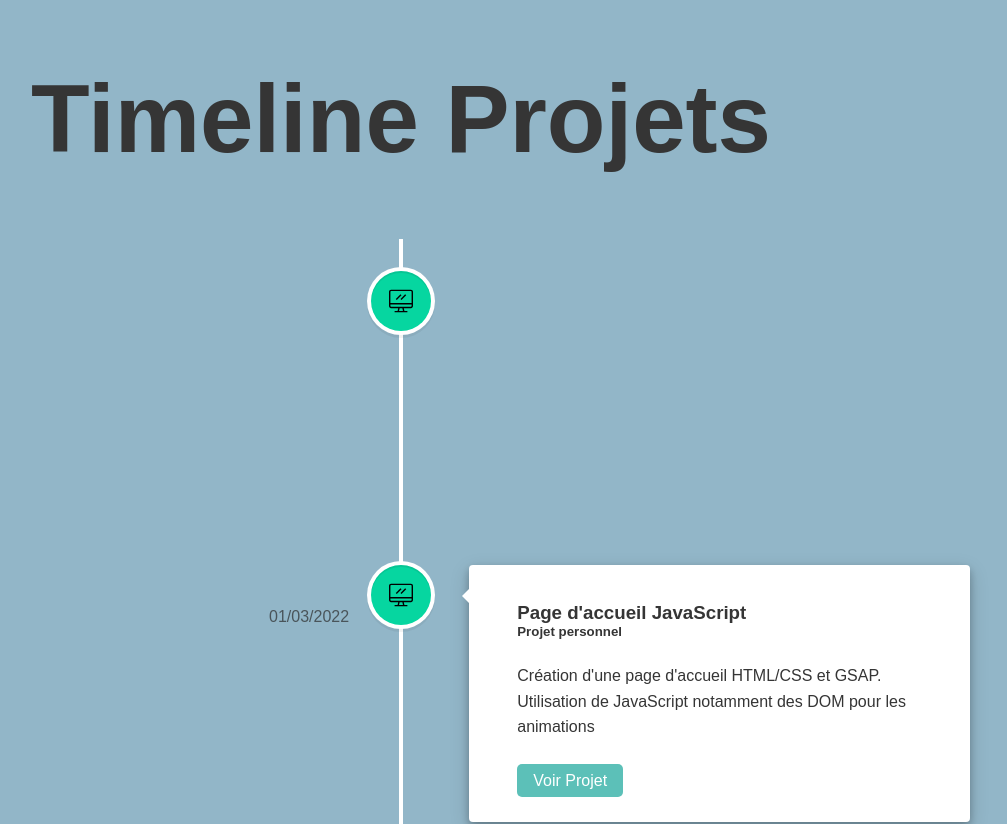
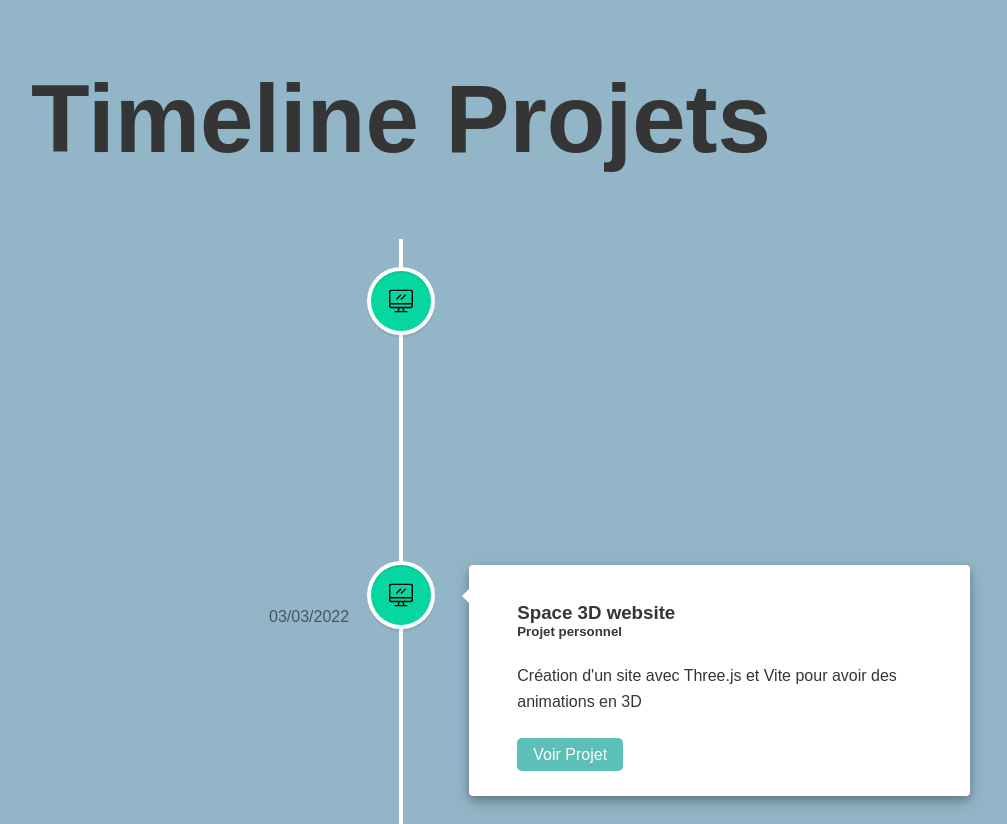
Before and after one commit to anne-marziale/timeline-portfolio, a React (Create React App) app: page / in a window 1280 px wide. Shown: the top 824 px of the page, without its empty margins (239-1246 px from the left). Built offline with nearby package versions, Linux system fonts and the light colour scheme.

Commit message:
new project added

```diff
--- a/src/timelineElements.js
+++ b/src/timelineElements.js
@@ -1,10 +1,21 @@
 let timelineElements = [
   {
     id: 1,
-    title: "Space 3D website",
-    location: "Projet personnel",
+    title: 'Raindrops effects',
+    location: 'Projet personnel',
     description:
-      "Création d'un site avec Three.js et Vite pour avoir des animations en 3D " ,
+      "Création d'un site en Javascript afin de réaliser un effet de pluie ",
+    buttonText: 'Voir Projet',
+    link: 'https://raindrop-effect.netlify.app/',
+    date: '04/03/2022',
+    icon: 'work',
+  },
+  {
+    id: 1,
+    title: 'Space 3D website',
+    location: 'Projet personnel',
+    description:
+      "Création d'un site avec Three.js et Vite pour avoir des animations en 3D ",
     buttonText: 'Voir Projet',
     link: 'https://space-3d.netlify.app/',
     date: '03/03/2022',
@@ -13,9 +24,9 @@ let timelineElements = [
   {
     id: 1,
     title: "Page d'accueil JavaScript",
-    location: "Projet personnel",
+    location: 'Projet personnel',
     description:
-      "Création d'une page d'accueil HTML/CSS et GSAP. Utilisation de JavaScript notamment des DOM pour les animations" ,
+      "Création d'une page d'accueil HTML/CSS et GSAP. Utilisation de JavaScript notamment des DOM pour les animations",
     buttonText: 'Voir Projet',
     link: 'https://javascript-homepage.netlify.app/',
     date: '01/03/2022',
@@ -26,8 +37,8 @@ let timelineElements = [
     title: 'AngryBird Replica',
     location: 'Projet personnel',
     description:
-      "Réplique du jeu AngryBird réalisé sur la plateforme Unity avec C#.",
-    buttonText: "Voir Projet",
+      'Réplique du jeu AngryBird réalisé sur la plateforme Unity avec C#.',
+    buttonText: 'Voir Projet',
     link: 'https://simmer.io/@AnneMarziale/angrybirdsreplica',
     date: 'Octobre 2021',
     icon: 'work',
@@ -36,9 +47,8 @@ let timelineElements = [
     id: 3,
     title: 'Portfolio',
     location: 'Projet personnel',
-    description:
-      "Création d'un portfolio en ligne responsive en ReactJS.",
-    buttonText: "Voir Projet",
+    description: "Création d'un portfolio en ligne responsive en ReactJS.",
+    buttonText: 'Voir Projet',
     link: 'https://anne-marziale-portfolio.netlify.app/',
     date: 'Octobre 2021',
     icon: 'work',
@@ -48,7 +58,7 @@ let timelineElements = [
     title: 'Cine Plus',
     location: 'Projet personnel',
     description:
-    "Création d'un site de service de vidéos à la demande en utilisant une API. Réalisé avec ReactJS/CSS.",
+      "Création d'un site de service de vidéos à la demande en utilisant une API. Réalisé avec ReactJS/CSS.",
     buttonText: 'Voir Projet',
     link: 'https://javascript-homepage.netlify.app/',
     date: 'Septembre 2021',
@@ -69,10 +79,9 @@ let timelineElements = [
     id: 6,
     title: 'CV Anne Marziale',
     location: 'Projet personnel',
-    description:
-      "Réalisation d'un CV responsive avec React/CSS.",
-      buttonText: 'Voir Projet',
-      link: 'https://anne-cv.netlify.app/',
+    description: "Réalisation d'un CV responsive avec React/CSS.",
+    buttonText: 'Voir Projet',
+    link: 'https://anne-cv.netlify.app/',
     date: 'Aout 2021',
     icon: 'work',
   },
@@ -80,7 +89,8 @@ let timelineElements = [
     id: 7,
     title: "CV d'un personnage fictif : Voldemort",
     location: 'Wild Code School',
-    description: "Projet 1 | Wild Code School | Création d'un premier site web sous forme de CV responsive d'un personnage fictif en 3 semaines en HTML/CSS/JAVASCRIPT.",
+    description:
+      "Projet 1 | Wild Code School | Création d'un premier site web sous forme de CV responsive d'un personnage fictif en 3 semaines en HTML/CSS/JAVASCRIPT.",
     buttonText: 'Voir Projet',
     link: 'https://cv-tom-jedusor.netlify.app/',
     date: 'Juin 2021',
```
